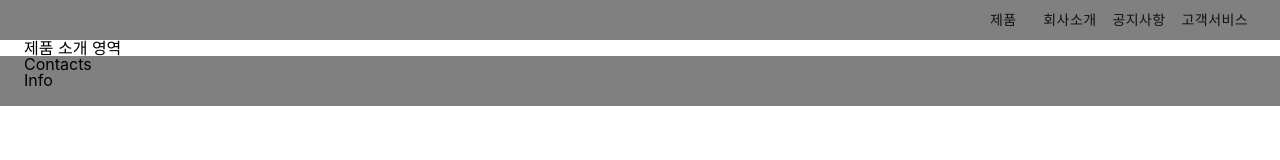
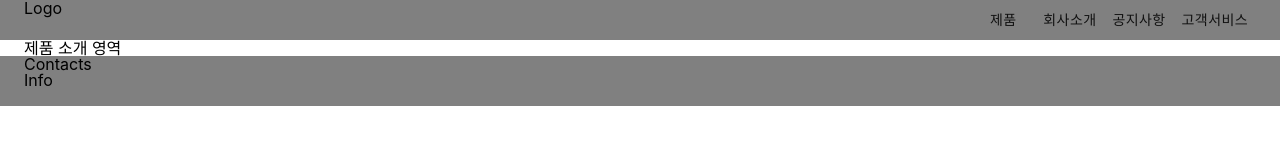
Before and after one commit to Oizys18/gasro, a React (Create React App) app in the folder client/: page /products in a window 1280 px wide. Shown: the top 160 px of the page. Built offline with nearby package versions, Linux system fonts and the light colour scheme.

Commit message:
Mod header

```diff
--- a/client/src/components/Header.tsx
+++ b/client/src/components/Header.tsx
@@ -9,12 +9,13 @@ function Header({ ...props }: Props) {
       <HeaderWrapper>
         <Container>
           <HeaderDivider>
-            <HeaderTop>
+            <Logo>Logo</Logo>
+            <Menu>
               <BasicButton message="제품" onClick={() => {}} />
               <BasicButton message="회사소개" onClick={() => {}} />
               <BasicButton message="공지사항" onClick={() => {}} />
               <BasicButton message="고객서비스" onClick={() => {}} />
-            </HeaderTop>
+            </Menu>
           </HeaderDivider>
         </Container>
       </HeaderWrapper>
@@ -32,13 +33,17 @@ const HeaderWrapper = styled.div`
 const HeaderDivider = styled.div`
   display: flex;
   height: 5vh;
-  flex-direction: column;
-  justify-content: space-evenly;
+  justify-content: space-between;
 `;
 
-const HeaderTop = styled.div`
+const Menu = styled.div`
   display: flex;
   justify-content: flex-end;
 `;
 
 const HeaderBottom = styled.div``;
+
+const Logo = styled.div`
+  display: flex;
+  justify-content: flex-start;
+`;
```
